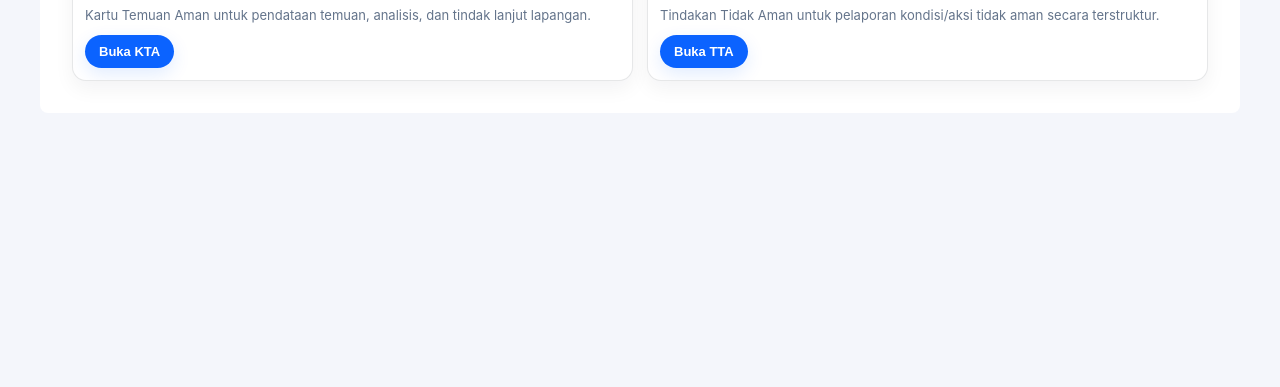
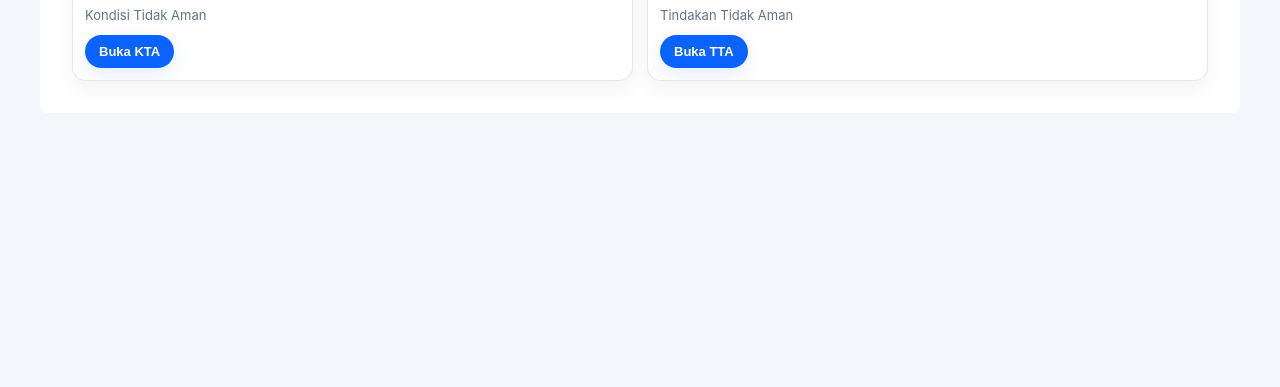
Before and after one commit to afrizalfakhmy-prog/Project, a website: page frontline_leadership.html in a window 1280 px wide. Shown: the part 413-800 px from the top of the page. Drawn offline with Linux system fonts and the light colour scheme.

Commit message:
Update Frontline Leadership card descriptions

```diff
--- a/frontline_leadership.html
+++ b/frontline_leadership.html
@@ -111,7 +111,7 @@
           </div>
           <div class="fl-card-body">
             <h3>KTA</h3>
-            <p>Kartu Temuan Aman untuk pendataan temuan, analisis, dan tindak lanjut lapangan.</p>
+            <p>Kondisi Tidak Aman</p>
             <button id="kta-btn" class="fl-card-action">Buka KTA</button>
           </div>
         </article>
@@ -122,7 +122,7 @@
           </div>
           <div class="fl-card-body">
             <h3>TTA</h3>
-            <p>Tindakan Tidak Aman untuk pelaporan kondisi/aksi tidak aman secara terstruktur.</p>
+            <p>Tindakan Tidak Aman</p>
             <button id="tta-btn" class="fl-card-action">Buka TTA</button>
           </div>
         </article>
```
